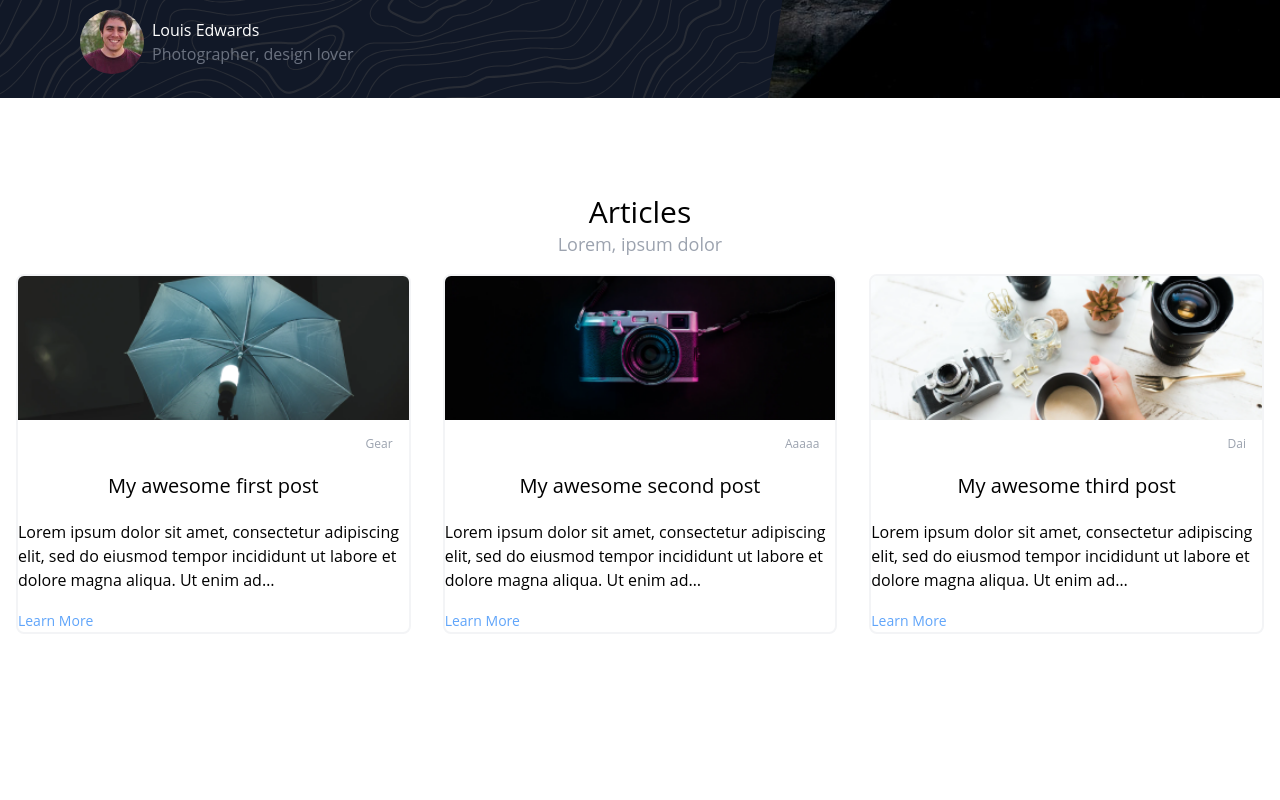
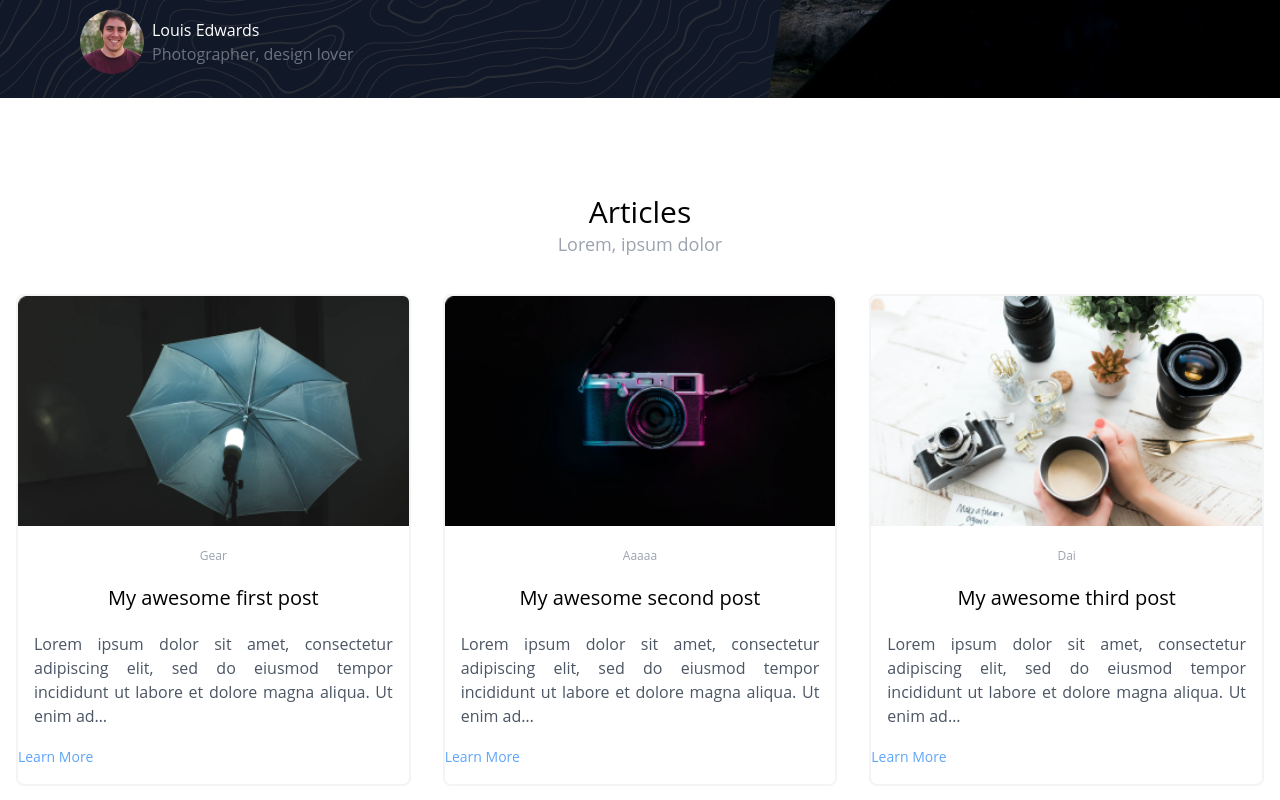
Before and after one commit to rucpata/gatsby-training-photo-blog, a Gatsby site: page / in a window 1280 px wide. Shown: the part 702-1502 px from the top of the page. Before the commit the page ends 1448 px from the top, so only its background shows below. Built offline with nearby package versions, Linux system fonts and the light colour scheme; Gatsby itself is replaced by a stand-in of ours.

Commit message:
list articles done

```diff
--- a/src/components/Articles/Articles.js
+++ b/src/components/Articles/Articles.js
@@ -14,8 +14,8 @@ const query = graphql`
                 title
                 image {
                   childImageSharp {
-                    fluid {
-                        ...GatsbyImageSharpFluid_tracedSVG
+                    fixed{
+                      ...GatsbyImageSharpFixed_tracedSVG
                     }
                   }
                 }
@@ -31,7 +31,7 @@ export default function Articles() {
     const data = useStaticQuery(query)
     return (
         <article className='flex flex-col my-24 justify-center w-full'>
-            <div className='flex flex-col text-center '>
+            <div className='flex flex-col text-center pb-5'>
                 <h1 className='text-3xl pb-15'>Articles</h1>
                 <p className='text-lg text-gray-400'>Lorem, ipsum dolor</p>
             </div>
--- a/src/components/Card/Card.js
+++ b/src/components/Card/Card.js
@@ -5,21 +5,18 @@ import { Link } from 'gatsby';
 export default function Card({image, category, title, slug, excerpt}) {
     return (
         <article className='p-4 w-1/3 justify-center'>
-            <div className='h-full border-2 border-gray-100 rounded-lg overflow-hidden'>
+            <div className='h-full border-2 border-gray-100 rounded-lg overflow-hidden pb-4'>
                 <Img
-                    className='h-36 w-full object-cover object-center'
-                    fluid={image.childImageSharp.fluid}
+                    className='h-48 w-full object-cover object-center'
+                    fixed={image.childImageSharp.fixed}
                 />
-                <div className='py-4'>
-                    <p className='text-right text-xs text-gray-400 px-4'>{category}</p>
+                <div className='p-4'>
+                    <p className='text-center text-xs text-gray-400'>{category}</p>
                     <h2 className='text-xl text-center py-5'>{title}</h2>
-                    <p className='text-base text-justifytext-gray-600'>{excerpt}</p>
+                    <p className='text-base text-justify text-gray-600'>{excerpt}</p>
                 </div>
                 <Link className='py-3 text-sm text-blue-400  hover:text-blue-900' to={slug}>Learn More</Link>
-
             </div>
-
-
         </article>
     )
 }
```
